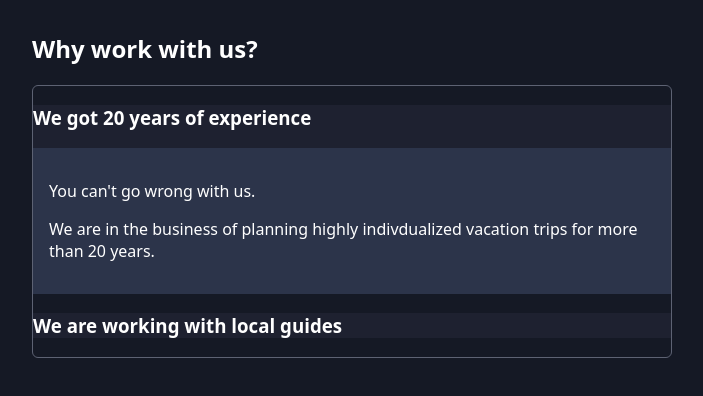
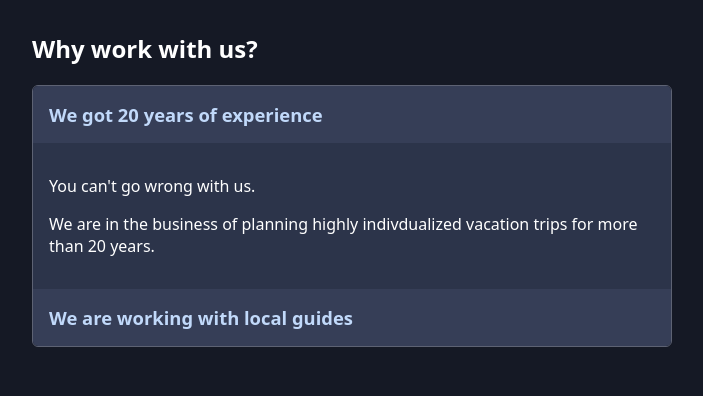
Before and after one commit to matebartok/Lesson27-React-patterns, a React (Vite) app: page / in a window 1280 px wide. Both pictures are taken after a click on the element "We got 20 years of experience". Shown: the top 396 px of the page, without its empty margins (288-991 px from the left). Built offline with nearby package versions, Linux system fonts and the light colour scheme.

Commit message:
Adding extra components for reusability & Configurability

```diff
--- a/src/App.jsx
+++ b/src/App.jsx
@@ -1,4 +1,5 @@
 import Accordion from "./components/Accordion/Accordion";
+import AccordionTitle from "./components/Accordion/AccordionTitle";
 
 function App() {
   return (
@@ -7,23 +8,30 @@
         <h2>Why work with us?</h2>
 
         <Accordion className="accordion">
-          <Accordion.Item
+          <Accordion.Item className="accordion-item">
+            <Accordion.Title className="accordion-item-title" id="experience">
+              We got 20 years of experience
+            </Accordion.Title>
+            <Accordion.Content
+              className="accordion-item-content"
               id="experience"
-            className="accordion-item"
-            title="We got 20 years of experience"
             >
               <article>
                 <p>You can&apos;t go wrong with us.</p>
                 <p>
-                We are in the business of planning highly indivdualized vacation
-                trips for more than 20 years.
+                  We are in the business of planning highly indivdualized
+                  vacation trips for more than 20 years.
                 </p>
               </article>
+            </Accordion.Content>
           </Accordion.Item>
-          <Accordion.Item
+          <Accordion.Item className="accordion-item">
+            <AccordionTitle className="accordion-item-title" id="local-guides">
+              We are working with local guides
+            </AccordionTitle>
+            <Accordion.Content
+              className="accordion-item-content"
               id="local-guides"
-            className="accordion-item"
-            title="We are working with local guides"
             >
               <article>
                 <p>We are not doing this alone from our office.</p>
@@ -32,6 +40,7 @@
                   pleasant vacation.
                 </p>
               </article>
+            </Accordion.Content>
           </Accordion.Item>
         </Accordion>
       </section>
--- a/src/components/Accordion/Accordion.jsx
+++ b/src/components/Accordion/Accordion.jsx
@@ -1,5 +1,7 @@
 import { createContext, useState, useContext } from "react";
 import AccordionItem from "./AccordionItem";
+import AccordionTitle from "./AccordionTitle";
+import AccordionContent from "./AccordionContent";
 
 const AccordionContext = createContext();
 
@@ -37,3 +39,5 @@
 }
 
 Accordion.Item = AccordionItem
+Accordion.Title = AccordionTitle
+Accordion.Content = AccordionContent
--- /dev/null
+++ b/src/components/Accordion/AccordionContent.jsx
@@ -0,0 +1,13 @@
+import { useAccordionContext } from "./Accordion";
+
+export default function AccordionContent({ id, className, children }) {
+  const { openItemId } = useAccordionContext();
+
+  const isOpen = openItemId === id;
+
+  return (
+    <div className={isOpen ? `${className ?? ""} open` : `${className ?? ""} close`}>
+      {children}
+    </div>
+  );
+}
--- a/src/components/Accordion/AccordionItem.jsx
+++ b/src/components/Accordion/AccordionItem.jsx
@@ -1,14 +1,7 @@
 import { useAccordionContext } from "./Accordion";
 
-export default function AccordionItem({ id, className, title, children }) {
-  const { toggleItem, openItemId } = useAccordionContext();
-
-  const isOpen = id === openItemId;
-
-  return (
-    <li className={className}>
-      <h3 onClick={() => toggleItem(id)}>{title}</h3>
-      <div className={isOpen ? "accordion-item-content open" : "accordion-item-content"}>{children}</div>
-    </li>
-  );
+export default function AccordionItem({ className, children }) {
+  return <li className={className}>
+    {children}
+  </li>;
 }
--- /dev/null
+++ b/src/components/Accordion/AccordionTitle.jsx
@@ -0,0 +1,6 @@
+import { useAccordionContext } from "./Accordion";
+
+export default function AccordionTitle({ id, className, children }) {
+  const { toggleItem } = useAccordionContext();
+  return <h3 className={className} onClick={() => toggleItem(id)}>{children}</h3>;
+}
--- a/src/index.css
+++ b/src/index.css
@@ -3,8 +3,8 @@
 }
 
 html {
-  font-family: system-ui, -apple-system, BlinkMacSystemFont, 'Segoe UI', Roboto,
-    Oxygen, Ubuntu, Cantarell, 'Open Sans', 'Helvetica Neue', sans-serif;
+  font-family: system-ui, -apple-system, BlinkMacSystemFont, "Segoe UI", Roboto,
+    Oxygen, Ubuntu, Cantarell, "Open Sans", "Helvetica Neue", sans-serif;
 }
 
 body {
@@ -62,9 +62,12 @@
 }
 
 .accordion-item-content {
-  display: none;
   padding: 1rem;
   background-color: #2c344a;
+}
+
+.close {
+  display: none;
 }
 
 .open {
```
Lines whose indentation alone changed are shown as unchanged.
